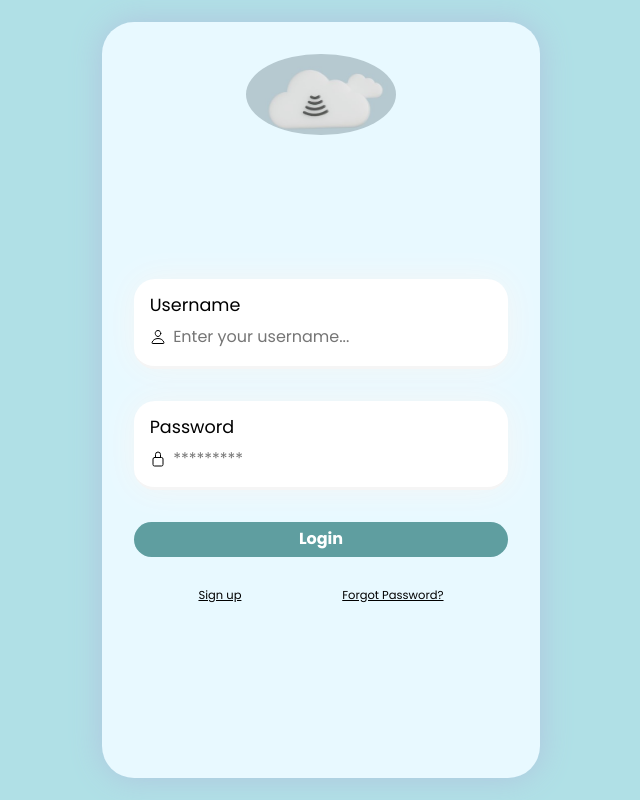
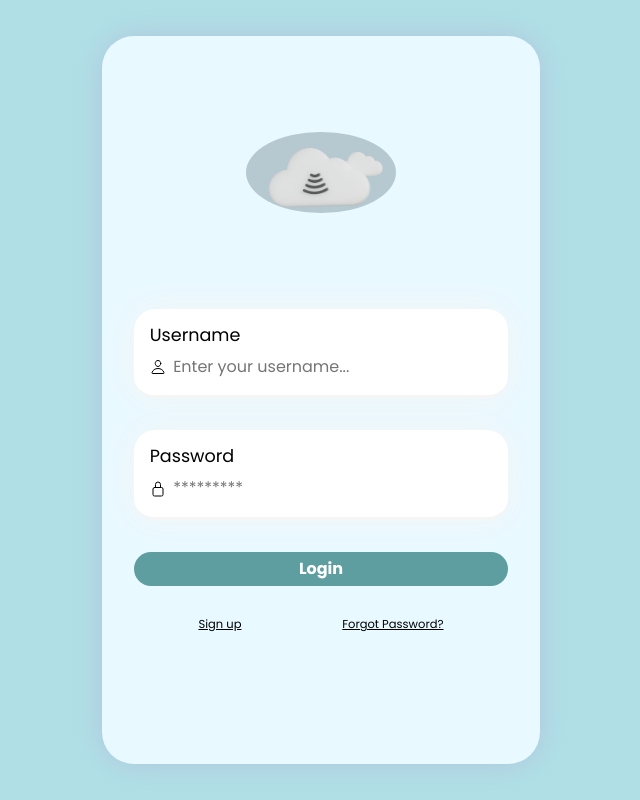
Before and after one commit to Juwonthefirst/File-upload, a Flask app: template templates/mock.html in a window 1280 px wide. Shown: the whole page, without its empty margins (319-959 px from the left). Run offline with Flask 3, Linux system fonts and the light colour scheme; the template is opened without the code that fills it, so the values that code supplies are empty; parts of the project's set-up code (start-up, migrations or seed data) failed here and were passed over; some libraries are stand-ins or nearby versions.

Commit message:
update login_style.css

```diff
--- a/static/css/login_style.css
+++ b/static/css/login_style.css
@@ -30,7 +30,6 @@ input{
     display: flex;
     flex-direction: column;
     gap: 2em;
-    padding-top: 7em;
 }
 
 .screen{
@@ -44,12 +43,11 @@ input{
 }
 
 .logo{
-    /*margin-top: 14em;*/
+    padding: 4em 0;
     display: flex;
     flex-direction: column;
     justify-content: center;
     align-items: center;
-    /*padding-bottom: 3em;*/
 }
 
 .logo img{
@@ -98,7 +96,7 @@ ion-icon{
 }
 
 .smalls{
-    padding-bottom: 10em;
+    padding-bottom: 7em;
     font-size: 0.9em;
     display: flex;
     flex-direction: row;
```
